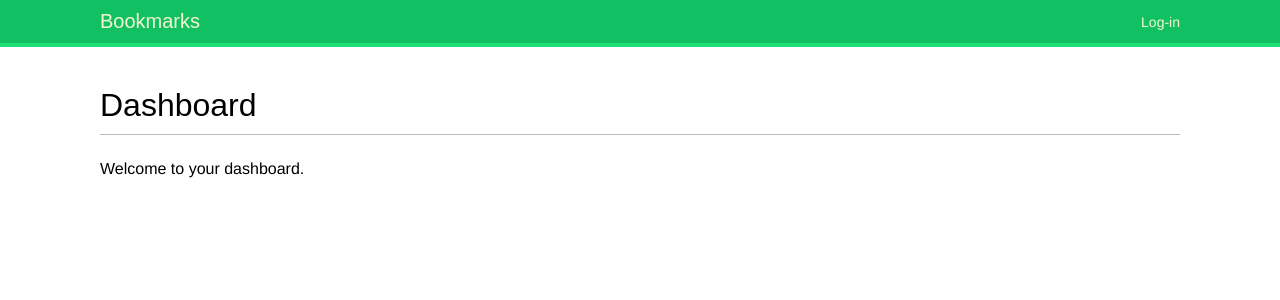
After one commit to alvarocamillont/bookmark_packt, a Django app: template bookmarks/account/templates/account/dashboard.html in a window 1280 px wide. The commit adds this page. Shown: the top 300 px of the page. Run offline with Django 3.2, Linux system fonts and the light colour scheme; the template is opened without the code that fills it, so the values that code supplies are empty; some web fonts are replaced.

Commit message:
Desenvolvimento de login logout de padrão

```diff
--- /dev/null
+++ b/bookmarks/account/templates/account/dashboard.html
@@ -0,0 +1,8 @@
+{% extends "base.html" %}
+
+{% block title %}Dashboard{% endblock %}
+
+{% block content %}
+    <h1>Dashboard</h1>
+    <p>Welcome to your dashboard.</p>
+{% endblock %}
--- a/bookmarks/account/templates/base.html
+++ b/bookmarks/account/templates/base.html
@@ -6,14 +6,28 @@
     <link href="{% static "css/base.css" %}" rel="stylesheet">
 </head>
 <body>
-    <div id='header'>
-        <span class="logo">BookMarks</span>
+    <div id="header">
+        <span class="logo">Bookmarks</span>
+        {% if request.user.is_authenticated %}
+        <ul class="menu">
+            <li {% if section == "dashboard" %}class="selected"{% endif %}><a href="{% url "dashboard" %}">My dashboard</a></li>
+            <li {% if section == "images" %}class="selected"{% endif %}><a href="#">Images</a></li>
+            <li {% if section == "people" %}class="selected"{% endif %}><a href="#">People</a></li>
+        </ul>
+        {% endif %}
+
+        <span class="user">
+        {% if request.user.is_authenticated %}
+            Hello {{ request.user.first_name }}, <a href="{% url "logout" %}">Logout</a>
+        {% else %}
+            <a href="{% url "login" %}">Log-in</a>
+        {% endif %}
+        </span>
     </div>
 
-    <div id='content'>
+    <div id="content">
         {% block content %}
-
-        {% endblock content %}
+        {% endblock %}
     </div>
 </body>
 </html>
--- a/bookmarks/account/views.py
+++ b/bookmarks/account/views.py
@@ -2,6 +2,7 @@ from django.http import HttpResponse
 from django.shortcuts import render
 from django.contrib.auth import authenticate, login
 from .forms import LoginForm
+from django.contrib.auth.decorators import login_required
 
 
 
@@ -22,3 +23,7 @@ def user_login(request):
     else:
         form = LoginForm()
     return render(request, 'account/login.html', {'form': form})
+
+@login_required
+def dashboard(request):
+    return render(request, 'account/dashboard.html', {'section': 'dashboard'} )
```
Also changed, not shown: bookmarks/account/templates/registration/logged_out.html (added, +8 -0 lines), bookmarks/account/templates/registration/login.html (added, +21 -0 lines), bookmarks/account/urls.py (+10 -2 lines), bookmarks/bookmarks/settings.py (+7 -1 lines), bookmarks/db.sqlite3.
